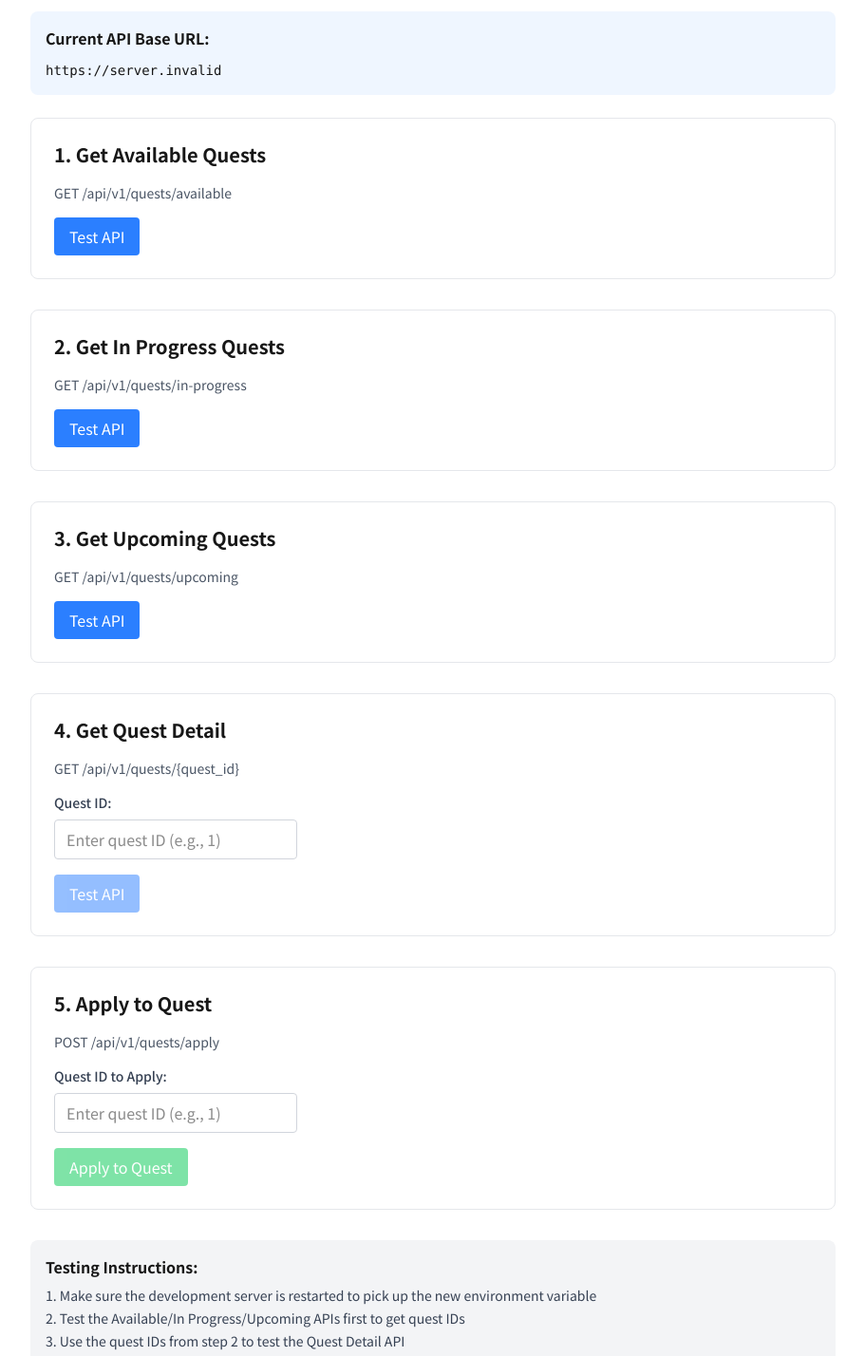
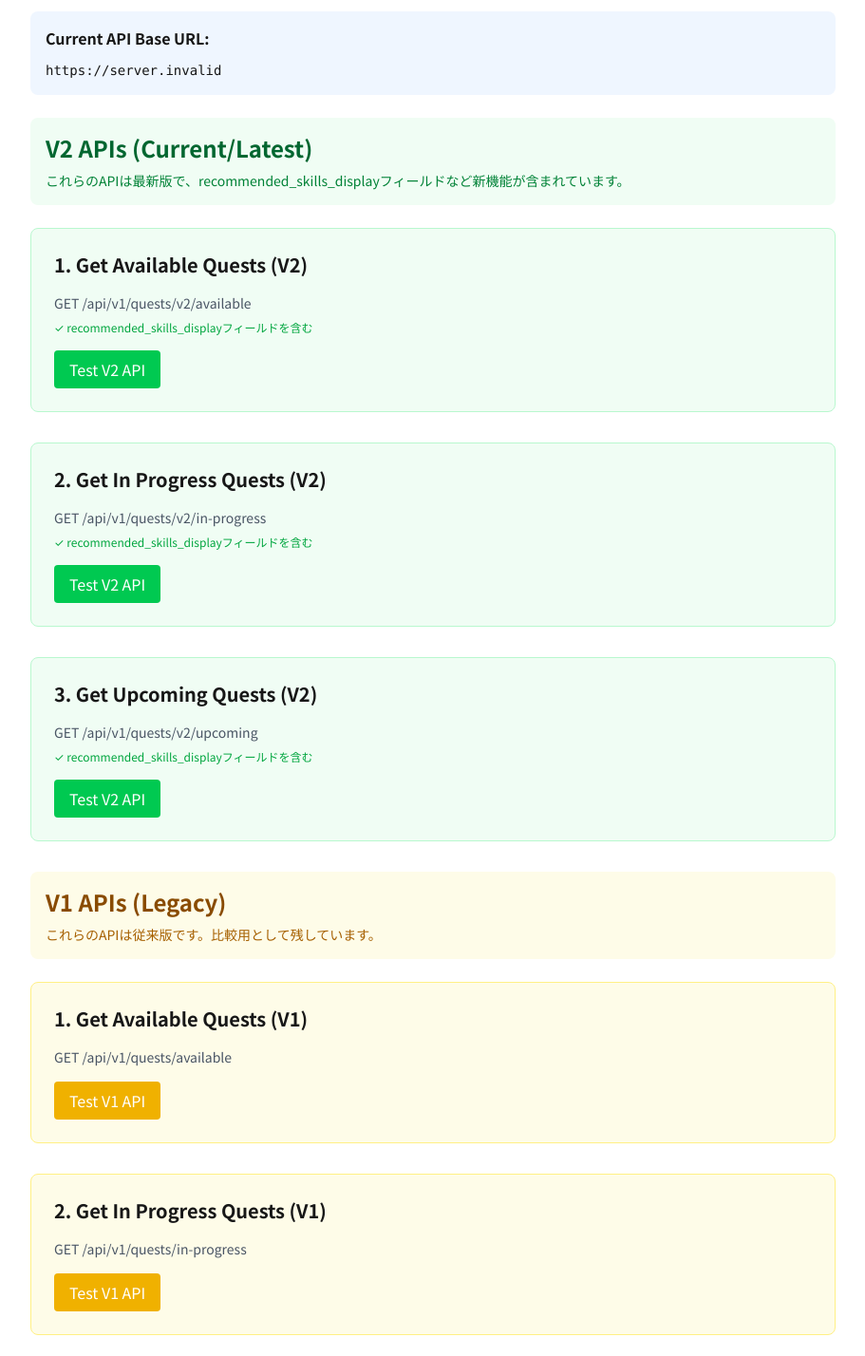
Before and after one commit to osyoooo/team-x-front, a Next.js app: page /api-test in a window 1280 px wide. Shown: the part 80-1508 px from the top of the page at 95% size, without its empty margins (184-1095 px from the left). Built offline with nearby package versions, Linux system fonts and the light colour scheme; no server answers.

Commit message:
updated api

```diff
--- a/src/app/api-test/page.js
+++ b/src/app/api-test/page.js
@@ -79,49 +79,112 @@ export default function ApiTestPage() {
       )}
 
       <div className="space-y-8">
-        {/* 1. Available Quests */}
-        <div className="border border-gray-200 p-6 rounded-lg">
-          <h3 className="text-xl font-semibold mb-4">1. Get Available Quests</h3>
+        {/* V2 APIs Section */}
+        <div className="bg-green-50 p-4 rounded-lg mb-6">
+          <h2 className="text-2xl font-bold text-green-800 mb-2">V2 APIs (Current/Latest)</h2>
+          <p className="text-sm text-green-700">これらのAPIは最新版で、recommended_skills_displayフィールドなど新機能が含まれています。</p>
+        </div>
+
+        {/* 1. Available Quests V2 */}
+        <div className="border border-green-200 p-6 rounded-lg bg-green-50">
+          <h3 className="text-xl font-semibold mb-4">1. Get Available Quests (V2)</h3>
+          <p className="text-sm text-gray-600 mb-2">GET /api/v1/quests/v2/available</p>
+          <p className="text-xs text-green-600 mb-4">✓ recommended_skills_displayフィールドを含む</p>
+
+          <button
+            onClick={() => testAPI('/api/v1/quests/v2/available', 'GET', null, 'availableV2')}
+            disabled={loading}
+            className="px-4 py-2 bg-green-500 text-white rounded hover:bg-green-600 disabled:opacity-50"
+          >
+            {loading ? 'Testing...' : 'Test V2 API'}
+          </button>
+
+          {formatResponse(responses.availableV2)}
+        </div>
+
+        {/* 2. In Progress Quests V2 */}
+        <div className="border border-green-200 p-6 rounded-lg bg-green-50">
+          <h3 className="text-xl font-semibold mb-4">2. Get In Progress Quests (V2)</h3>
+          <p className="text-sm text-gray-600 mb-2">GET /api/v1/quests/v2/in-progress</p>
+          <p className="text-xs text-green-600 mb-4">✓ recommended_skills_displayフィールドを含む</p>
+
+          <button
+            onClick={() => testAPI('/api/v1/quests/v2/in-progress', 'GET', null, 'inProgressV2')}
+            disabled={loading}
+            className="px-4 py-2 bg-green-500 text-white rounded hover:bg-green-600 disabled:opacity-50"
+          >
+            {loading ? 'Testing...' : 'Test V2 API'}
+          </button>
+
+          {formatResponse(responses.inProgressV2)}
+        </div>
+
+        {/* 3. Upcoming Quests V2 */}
+        <div className="border border-green-200 p-6 rounded-lg bg-green-50">
+          <h3 className="text-xl font-semibold mb-4">3. Get Upcoming Quests (V2)</h3>
+          <p className="text-sm text-gray-600 mb-2">GET /api/v1/quests/v2/upcoming</p>
+          <p className="text-xs text-green-600 mb-4">✓ recommended_skills_displayフィールドを含む</p>
+
+          <button
+            onClick={() => testAPI('/api/v1/quests/v2/upcoming', 'GET', null, 'upcomingV2')}
+            disabled={loading}
+            className="px-4 py-2 bg-green-500 text-white rounded hover:bg-green-600 disabled:opacity-50"
+          >
+            {loading ? 'Testing...' : 'Test V2 API'}
+          </button>
+
+          {formatResponse(responses.upcomingV2)}
+        </div>
+
+        {/* V1 APIs Section */}
+        <div className="bg-yellow-50 p-4 rounded-lg mb-6">
+          <h2 className="text-2xl font-bold text-yellow-800 mb-2">V1 APIs (Legacy)</h2>
+          <p className="text-sm text-yellow-700">これらのAPIは従来版です。比較用として残しています。</p>
+        </div>
+
+        {/* 1. Available Quests V1 */}
+        <div className="border border-yellow-200 p-6 rounded-lg bg-yellow-50">
+          <h3 className="text-xl font-semibold mb-4">1. Get Available Quests (V1)</h3>
           <p className="text-sm text-gray-600 mb-4">GET /api/v1/quests/available</p>
 
           <button
             onClick={() => testAPI('/api/v1/quests/available', 'GET', null, 'available')}
             disabled={loading}
-            className="px-4 py-2 bg-blue-500 text-white rounded hover:bg-blue-600 disabled:opacity-50"
+            className="px-4 py-2 bg-yellow-500 text-white rounded hover:bg-yellow-600 disabled:opacity-50"
           >
-            {loading ? 'Testing...' : 'Test API'}
+            {loading ? 'Testing...' : 'Test V1 API'}
           </button>
 
           {formatResponse(responses.available)}
         </div>
 
-        {/* 2. In Progress Quests */}
-        <div className="border border-gray-200 p-6 rounded-lg">
-          <h3 className="text-xl font-semibold mb-4">2. Get In Progress Quests</h3>
+        {/* 2. In Progress Quests V1 */}
+        <div className="border border-yellow-200 p-6 rounded-lg bg-yellow-50">
+          <h3 className="text-xl font-semibold mb-4">2. Get In Progress Quests (V1)</h3>
           <p className="text-sm text-gray-600 mb-4">GET /api/v1/quests/in-progress</p>
 
           <button
             onClick={() => testAPI('/api/v1/quests/in-progress', 'GET', null, 'inProgress')}
             disabled={loading}
-            className="px-4 py-2 bg-blue-500 text-white rounded hover:bg-blue-600 disabled:opacity-50"
+            className="px-4 py-2 bg-yellow-500 text-white rounded hover:bg-yellow-600 disabled:opacity-50"
           >
-            {loading ? 'Testing...' : 'Test API'}
+            {loading ? 'Testing...' : 'Test V1 API'}
           </button>
 
           {formatResponse(responses.inProgress)}
         </div>
 
-        {/* 3. Upcoming Quests */}
-        <div className="border border-gray-200 p-6 rounded-lg">
-          <h3 className="text-xl font-semibold mb-4">3. Get Upcoming Quests</h3>
+        {/* 3. Upcoming Quests V1 */}
+        <div className="border border-yellow-200 p-6 rounded-lg bg-yellow-50">
+          <h3 className="text-xl font-semibold mb-4">3. Get Upcoming Quests (V1)</h3>
           <p className="text-sm text-gray-600 mb-4">GET /api/v1/quests/upcoming</p>
 
           <button
             onClick={() => testAPI('/api/v1/quests/upcoming', 'GET', null, 'upcoming')}
             disabled={loading}
-            className="px-4 py-2 bg-blue-500 text-white rounded hover:bg-blue-600 disabled:opacity-50"
+            className="px-4 py-2 bg-yellow-500 text-white rounded hover:bg-yellow-600 disabled:opacity-50"
           >
-            {loading ? 'Testing...' : 'Test API'}
+            {loading ? 'Testing...' : 'Test V1 API'}
           </button>
 
           {formatResponse(responses.upcoming)}
@@ -191,12 +254,22 @@ export default function ApiTestPage() {
       <div className="mt-8 p-4 bg-gray-100 rounded-lg">
         <h3 className="font-semibold mb-2">Testing Instructions:</h3>
         <ol className="text-sm text-gray-700 list-decimal list-inside space-y-1">
-          <li>Make sure the development server is restarted to pick up the new environment variable</li>
-          <li>Test the Available/In Progress/Upcoming APIs first to get quest IDs</li>
-          <li>Use the quest IDs from step 2 to test the Quest Detail API</li>
-          <li>Use a valid quest ID to test the Apply API</li>
-          <li>Check the browser console and network tab for additional debugging info</li>
+          <li><strong>開発サーバー再起動:</strong> 環境変数を反映させるため開発サーバーを再起動してください</li>
+          <li><strong>V2 APIテスト（推奨）:</strong> まずV2のAvailable/In Progress/Upcoming APIをテストしてクエストIDを取得</li>
+          <li><strong>新フィールド確認:</strong> V2のレスポンスで<code>recommended_skills_display</code>フィールドが含まれているか確認</li>
+          <li><strong>V1/V2比較:</strong> 同じクエストでV1とV2のレスポンスを比較し、フィールドの違いを確認</li>
+          <li><strong>クエスト詳細テスト:</strong> ステップ2で取得したクエストIDを使ってQuest Detail APIをテスト</li>
+          <li><strong>応募テスト:</strong> 有効なクエストIDを使ってApply APIをテスト</li>
+          <li><strong>デバッグ情報:</strong> ブラウザコンソールとネットワークタブで追加のデバッグ情報を確認</li>
         </ol>
+        <div className="mt-4 p-3 bg-blue-50 rounded border border-blue-200">
+          <h4 className="font-semibold text-blue-800 mb-2">V2 API新機能チェックポイント:</h4>
+          <ul className="text-xs text-blue-700 list-disc list-inside space-y-1">
+            <li><code>recommended_skills_display</code>: 推奨スキル表示用フィールド</li>
+            <li>既存フィールドとの後方互換性</li>
+            <li>レスポンス構造の変更点</li>
+          </ul>
+        </div>
       </div>
     </div>
   );
--- a/src/components/shared/QuestCard.js
+++ b/src/components/shared/QuestCard.js
@@ -93,9 +93,11 @@ export default function QuestCard({ quest, onJoin, onViewDetails, isUpcoming = f
 
           {/* スキル情報 */}
           <div className="mb-2 md:mb-3">
-            {quest.requiredSkills || quest.skillTrend ? (
+            {quest.recommended_skills_display || quest.requiredSkills || quest.skillTrend ? (
               <span className="text-black text-xs md:text-sm">
-                {quest.requiredSkills ? `推奨スキル： ${quest.requiredSkills}` : `スキル傾向： ${quest.skillTrend}`}
+                {quest.recommended_skills_display ? `推奨スキル： ${quest.recommended_skills_display}` :
+                 quest.requiredSkills ? `推奨スキル： ${quest.requiredSkills}` :
+                 `スキル傾向： ${quest.skillTrend}`}
               </span>
             ) : quest.objective ? (
               <span className="text-black text-xs md:text-sm">
```
Also changed, not shown: src/lib/questAPI.js, 1 other file (tests, documents, lock files or other folders).
